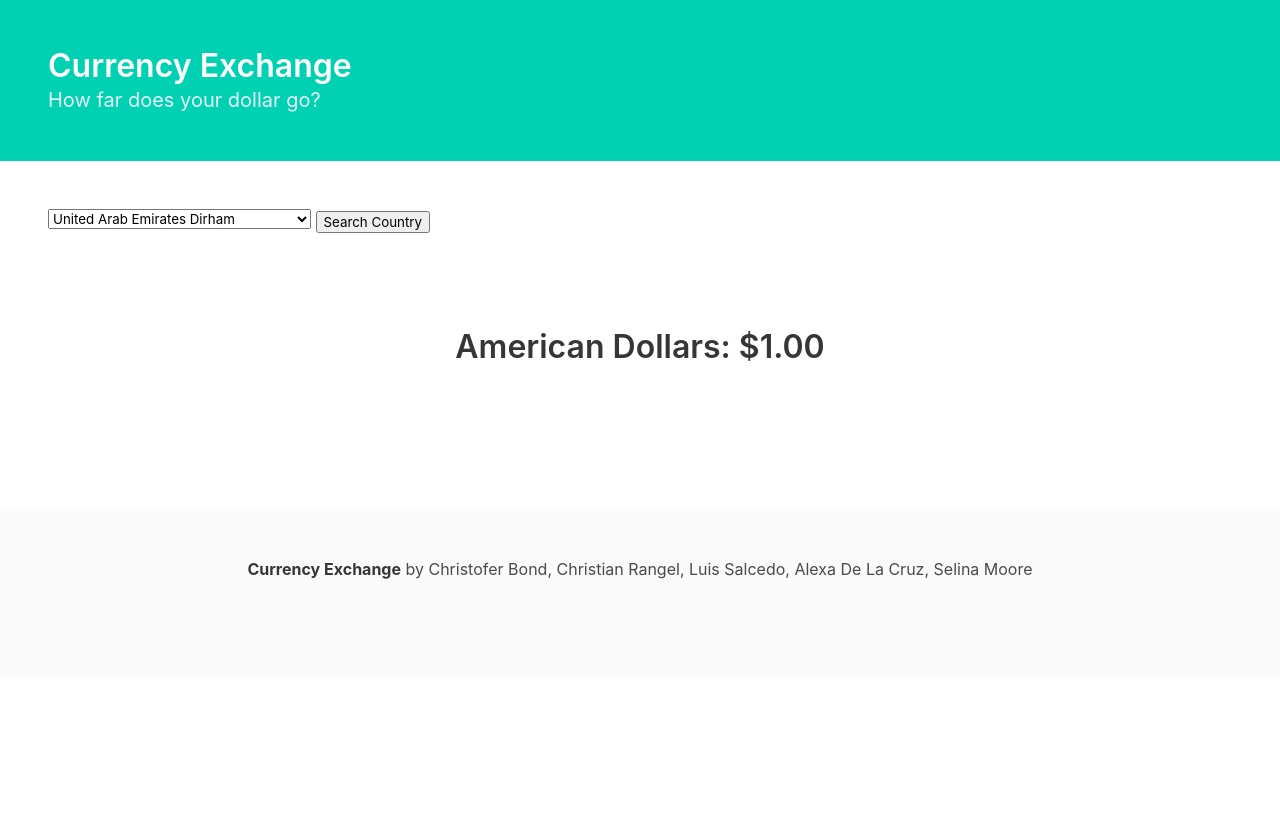
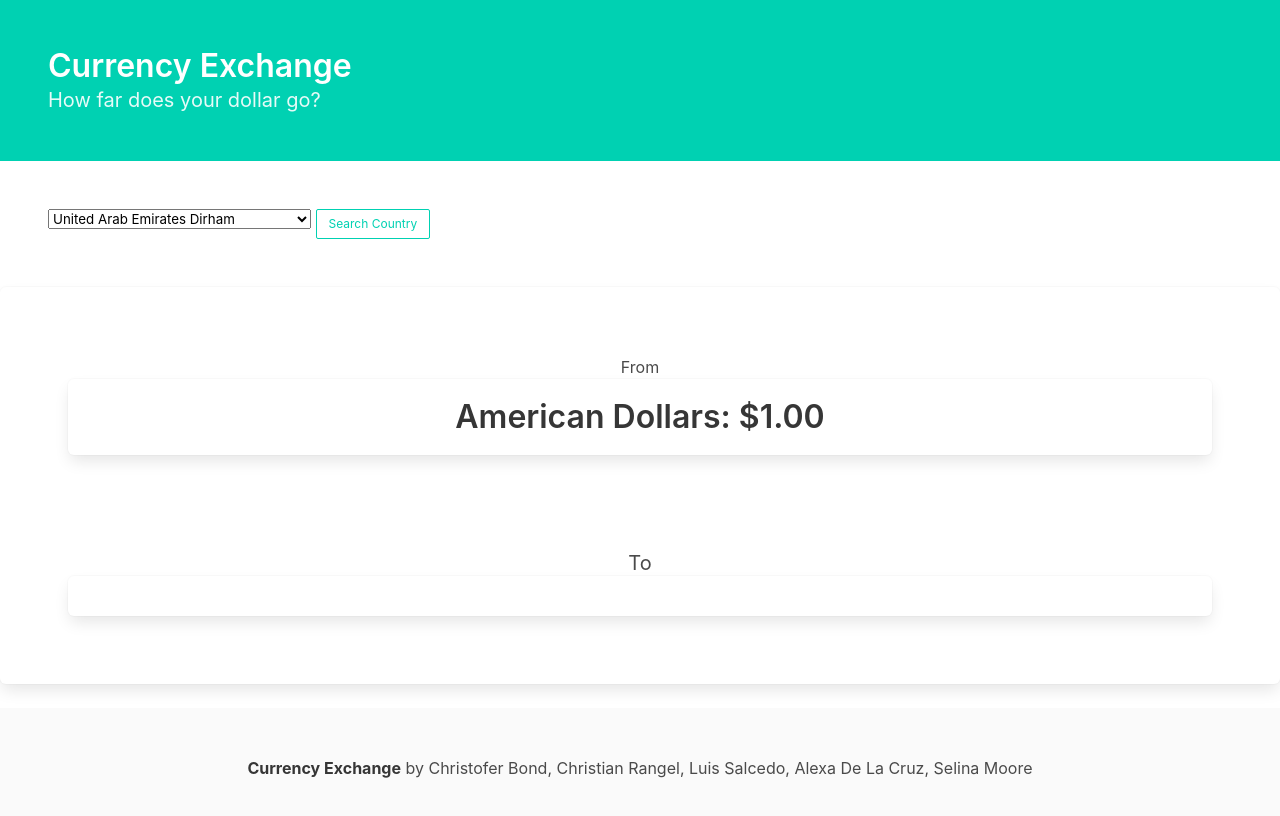
Before and after one commit to Chrisbond1226/currency-exchange2, a plain HTML site: page index.html in a window 1280 px wide. Drawn offline with nearby package versions, Linux system fonts and the light colour scheme.

Commit message:
added boxes to body elements

```diff
--- a/index.html
+++ b/index.html
@@ -30,21 +30,35 @@
             <select class="dropdown is-active" name="cCode" id="cCode">
     </select>
 
-
-                <button id="search">Search Country</button>
+                <button id="search" class="button is-primary is-outlined is-small">Search Country</button>
 
 
         </section>
+
+<section class="box">
     <section class="section ">
+        <div>
+            <p class="subitile content has-text-centered">From</p>
+        </div>
+        <div class="box">
+
     <h1 class="title content has-text-centered">American Dollars: $1.00</h1>
 
     </section>
+    </div>
     <section class="section">
+        <div>
+            <p class="subtitle content has-text-centered">To</p>
+        </div>
+
+    <div class="box">
+
             <h1 class="title content has-text-centered" id="searchedCountry"></h1>
 
+    </div>
     </section>
 
-
+</section>
 
     <footer class="footer colomn is-narrow">
         <div class="content has-text-centered">
```
Also changed, not shown: assets/arrows_up_down.png (added), 1 other file. Lines whose indentation alone changed are shown as unchanged.
